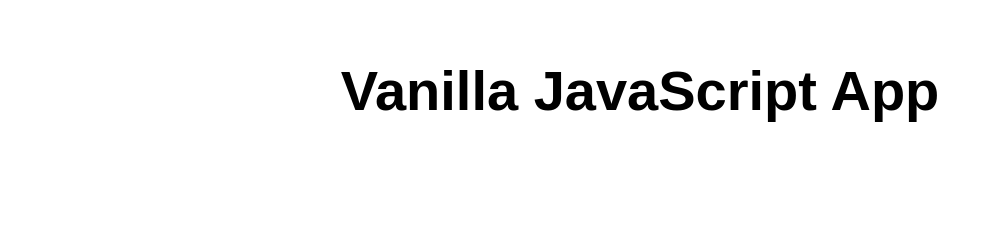
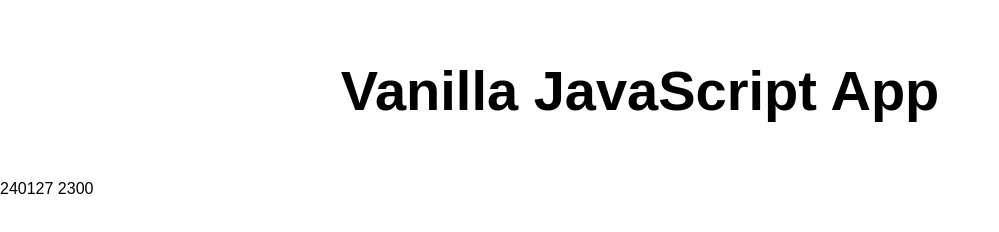
Before and after one commit to AbeMarkn/my-first-static-web-app, a website: page src/index.html in a window 1280 px wide. Shown: the whole page, without its empty margins (0-999 px from the left). Drawn offline with Linux system fonts and the light colour scheme.

Commit message:
Update index.html
It was added the date and time.

```diff
--- a/src/index.html
+++ b/src/index.html
@@ -12,6 +12,7 @@
   <main>
     <h1>Vanilla JavaScript App</h1>
   </main>
+  240127 2300
 </body>
 
 </html>
```
